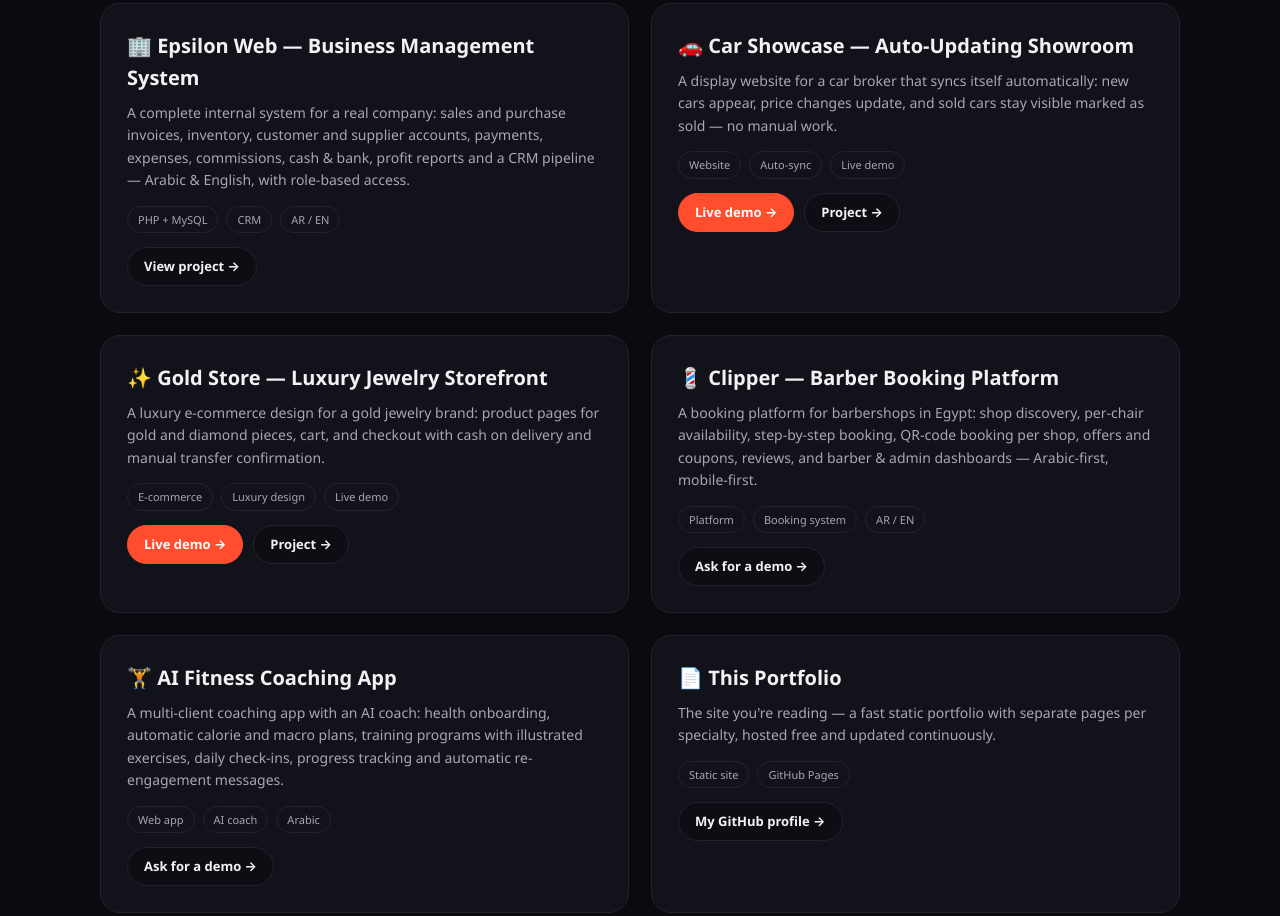
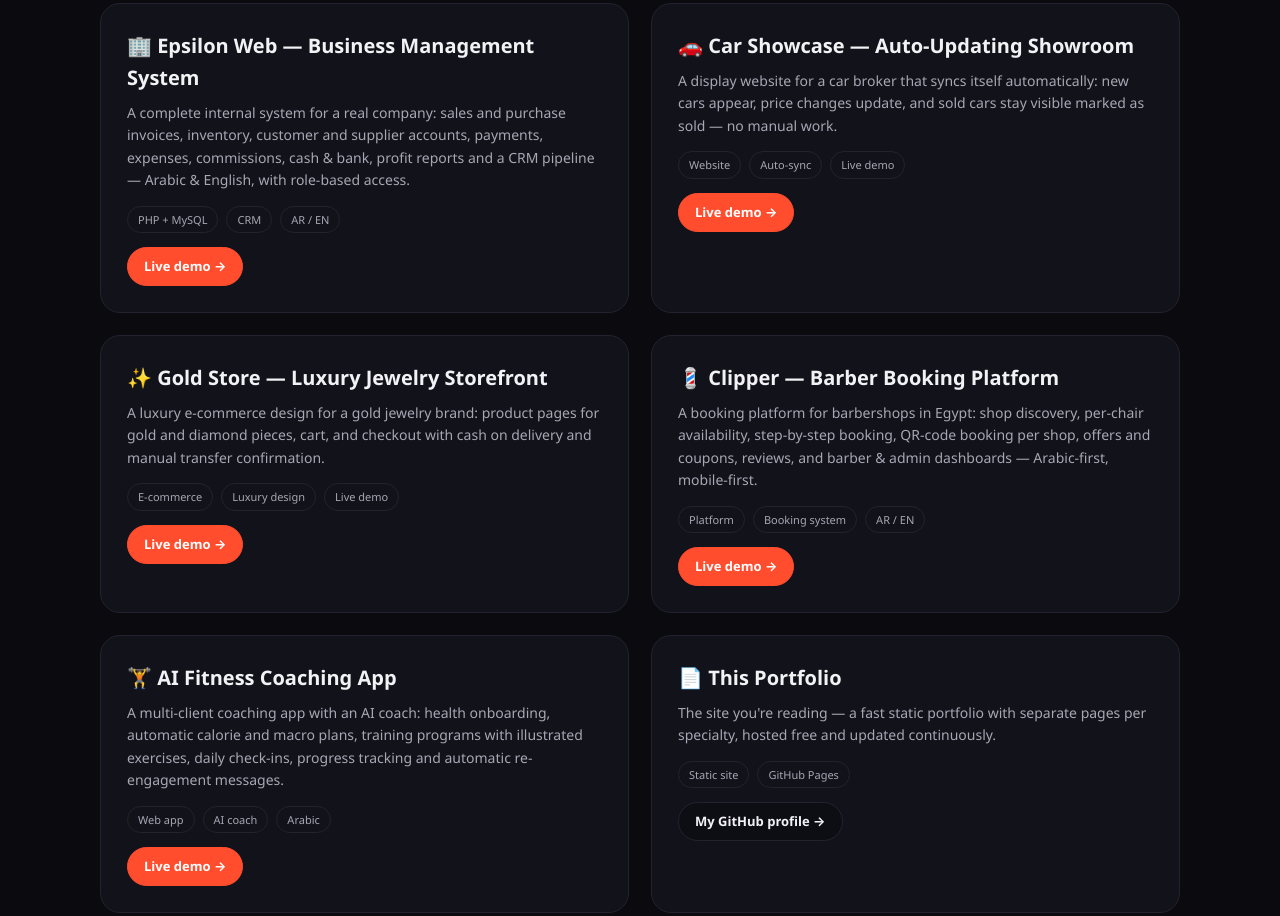
Before and after one commit to mo7md2001/portfolio, a plain HTML site: page projects.html in a window 1280 px wide. Shown: the part 487-1403 px from the top of the page. Drawn offline with Linux system fonts and the light colour scheme.

Commit message:
Update projects.html

```diff
--- a/projects.html
+++ b/projects.html
@@ -69,27 +69,27 @@
       <div class="card"><h3>🏢 Epsilon Web — Business Management System</h3>
       <p>A complete internal system for a real company: sales and purchase invoices, inventory, customer and supplier accounts, payments, expenses, commissions, cash &amp; bank, profit reports and a CRM pipeline — Arabic &amp; English, with role-based access.</p>
       <div class="tags"><span class="tag">PHP + MySQL</span><span class="tag">CRM</span><span class="tag">AR / EN</span></div>
-      <div class="links"><a class="lnk" href="https://github.com/mo7md2001/epsilon-web" target="_blank" rel="noopener">View project →</a></div></div>
+      <div class="links"><a class="lnk live" href="https://mo7md2001.github.io/epsilon-web/" target="_blank" rel="noopener">Live demo →</a></div></div>
 
       <div class="card"><h3>🚗 Car Showcase — Auto-Updating Showroom</h3>
       <p>A display website for a car broker that syncs itself automatically: new cars appear, price changes update, and sold cars stay visible marked as sold — no manual work.</p>
       <div class="tags"><span class="tag">Website</span><span class="tag">Auto-sync</span><span class="tag">Live demo</span></div>
-      <div class="links"><a class="lnk live" href="https://mo7md2001.github.io/car-showcase/" target="_blank" rel="noopener">Live demo →</a><a class="lnk" href="https://github.com/mo7md2001/car-showcase" target="_blank" rel="noopener">Project →</a></div></div>
+      <div class="links"><a class="lnk live" href="https://mo7md2001.github.io/car-showcase/" target="_blank" rel="noopener">Live demo →</a></div></div>
 
       <div class="card"><h3>✨ Gold Store — Luxury Jewelry Storefront</h3>
       <p>A luxury e-commerce design for a gold jewelry brand: product pages for gold and diamond pieces, cart, and checkout with cash on delivery and manual transfer confirmation.</p>
       <div class="tags"><span class="tag">E-commerce</span><span class="tag">Luxury design</span><span class="tag">Live demo</span></div>
-      <div class="links"><a class="lnk live" href="https://mo7md2001.github.io/gold-store-mockup/" target="_blank" rel="noopener">Live demo →</a><a class="lnk" href="https://github.com/mo7md2001/gold-store-mockup" target="_blank" rel="noopener">Project →</a></div></div>
+      <div class="links"><a class="lnk live" href="https://mo7md2001.github.io/gold-store-mockup/" target="_blank" rel="noopener">Live demo →</a></div></div>
 
       <div class="card"><h3>💈 Clipper — Barber Booking Platform</h3>
       <p>A booking platform for barbershops in Egypt: shop discovery, per-chair availability, step-by-step booking, QR-code booking per shop, offers and coupons, reviews, and barber &amp; admin dashboards — Arabic-first, mobile-first.</p>
       <div class="tags"><span class="tag">Platform</span><span class="tag">Booking system</span><span class="tag">AR / EN</span></div>
-      <div class="links"><a class="lnk" href="https://wa.me/201063705088?text=Hi%20Mohamed!%20I%27d%20like%20a%20demo%20of%20the%20Clipper%20platform." target="_blank" rel="noopener">Ask for a demo →</a></div></div>
+      <div class="links"><a class="lnk live" href="https://mo7md2001.github.io/clipper/" target="_blank" rel="noopener">Live demo →</a></div></div>
 
       <div class="card"><h3>🏋️ AI Fitness Coaching App</h3>
       <p>A multi-client coaching app with an AI coach: health onboarding, automatic calorie and macro plans, training programs with illustrated exercises, daily check-ins, progress tracking and automatic re-engagement messages.</p>
       <div class="tags"><span class="tag">Web app</span><span class="tag">AI coach</span><span class="tag">Arabic</span></div>
-      <div class="links"><a class="lnk" href="https://wa.me/201063705088?text=Hi%20Mohamed!%20I%27d%20like%20a%20demo%20of%20the%20coaching%20app." target="_blank" rel="noopener">Ask for a demo →</a></div></div>
+      <div class="links"><a class="lnk live" href="https://mo7md2001.github.io/ai-fitness-coaching/" target="_blank" rel="noopener">Live demo →</a></div></div>
 
       <div class="card"><h3>📄 This Portfolio</h3>
       <p>The site you're reading — a fast static portfolio with separate pages per specialty, hosted free and updated continuously.</p>
```
